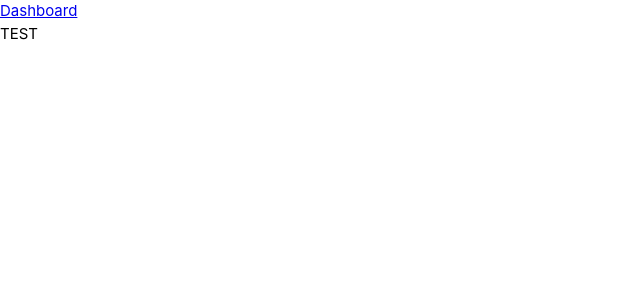
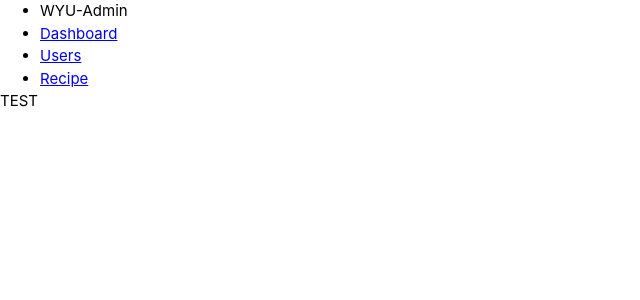
Before and after one commit to LueKely/WYU-Admin-Frontend, a Vue app: page / in a window 1280 px wide. Shown: the top 300 px of the page, without its empty margins (0-640 px from the left). Built offline with nearby package versions, Linux system fonts and the light colour scheme.

Commit message:
navbar init

```diff
--- a/src/App.vue
+++ b/src/App.vue
@@ -1,13 +1,15 @@
 <script setup>
-	import { NavigationMenuLink } from 'radix-vue';
+	import Navbar from './components/Navbar.vue';
 	import { RouterLink, RouterView } from 'vue-router';
 </script>
 
 <template>
-	<nav>
+	<!-- <nav>
 		<RouterLink to="/">Dashboard</RouterLink>
-	</nav>
 
+	</nav> -->
+
+	<Navbar />
 	<RouterView />
 </template>
 
--- /dev/null
+++ b/src/components/Navbar.vue
@@ -0,0 +1,41 @@
+<script setup lang="ts">
+	import { RouterLink } from 'vue-router';
+	import {
+		NavigationMenuItem,
+		NavigationMenuList,
+		NavigationMenuRoot,
+		NavigationMenuLink,
+	} from 'radix-vue';
+
+	// RouterLink should be injected by default if using `vue-router`
+</script>
+
+<template>
+	<NavigationMenuRoot orientation="horizontal">
+		<NavigationMenuList>
+			<NavigationMenuItem>
+				<!-- LOGO -->
+				WYU-Admin
+			</NavigationMenuItem>
+
+			<NavigationMenuItem>
+				<!-- first -->
+				<NavigationMenuLink :as="RouterLink" to="/">
+					Dashboard
+				</NavigationMenuLink>
+			</NavigationMenuItem>
+			<!-- second -->
+			<NavigationMenuItem>
+				<NavigationMenuLink :as="RouterLink" to="/Dashboard">
+					Users
+				</NavigationMenuLink>
+			</NavigationMenuItem>
+			<!-- third -->
+			<NavigationMenuItem>
+				<NavigationMenuLink :as="RouterLink" to="/Recipe">
+					Recipe
+				</NavigationMenuLink>
+			</NavigationMenuItem>
+		</NavigationMenuList>
+	</NavigationMenuRoot>
+</template>
```
